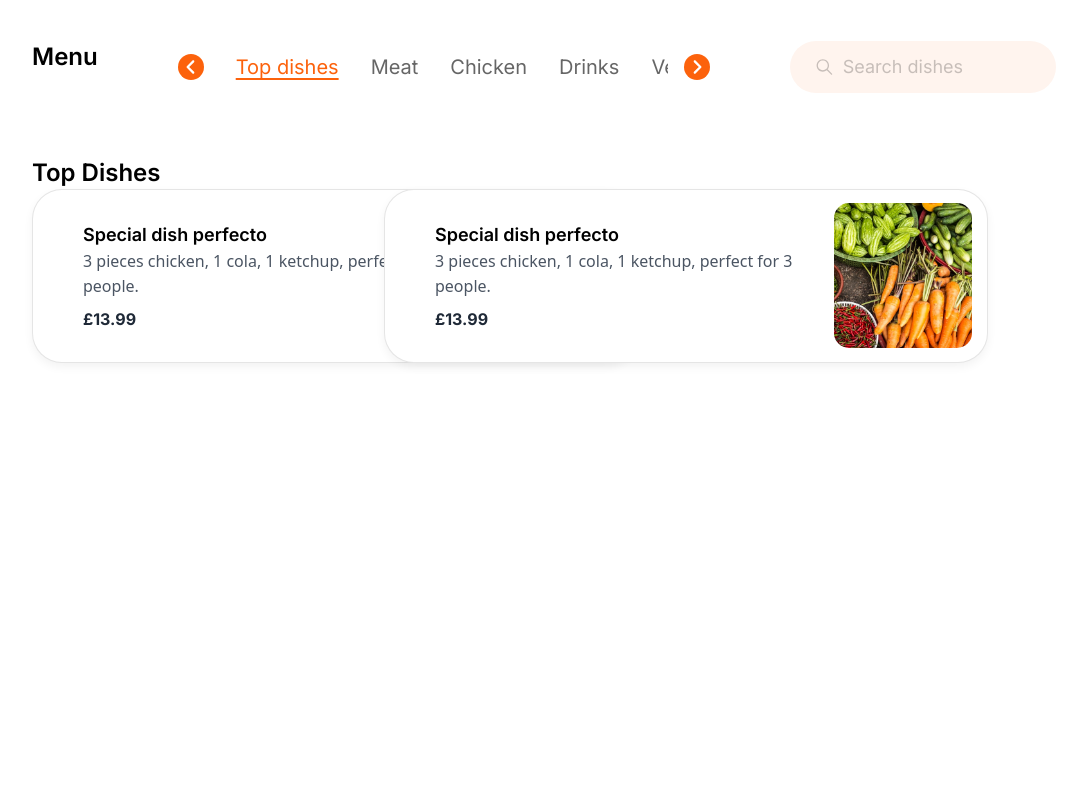
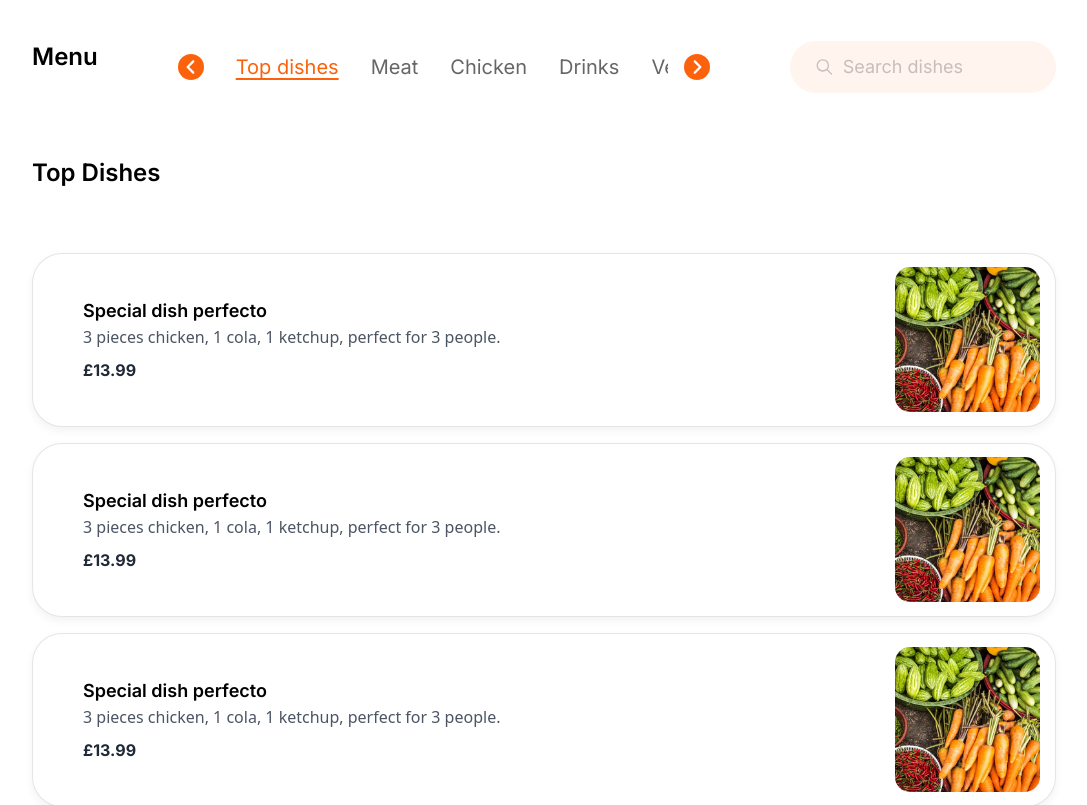
Before and after one commit to elsayedessam003/YumYum, a React (Vite) app in the folder Client/: page /restaurants/restaurant in a window 1280 px wide. Shown: the part 720-1525 px from the top of the page, without its empty margins (96-1183 px from the left). Before the commit the page ends 1115 px from the top, so only its background shows below. Built offline with nearby package versions, Linux system fonts and the light colour scheme.

Commit message:
Fixed the cards positions and added an order information page

```diff
--- a/Client/src/components/DishCard/DishCard.jsx
+++ b/Client/src/components/DishCard/DishCard.jsx
@@ -1,7 +1,8 @@
 import { useState, useRef, useEffect } from "react";
 import PropTypes from "prop-types";
+import { FaPlus } from "react-icons/fa";
 
-const DishCard = ({ name, description, price, image }) => {
+const DishCard = ({ name, description, price, image, setProduct }) => {
   const [mousePosition, setMousePosition] = useState({ x: 0, y: 0 });
   const [inside, setInside] = useState(false);
   const cardRef = useRef(null);
@@ -37,9 +38,13 @@ const DishCard = ({ name, description, price, image }) => {
     ? `radial-gradient(circle at ${mousePosition.x}px ${mousePosition.y}px, rgba(252, 98, 12, 0.2), rgba(255, 255, 255, 1))`
     : "white";
 
+  function handleProduct() {
+    setProduct({ name: name, content: description, price: price });
+  }
+
   return (
     <div
-        className="w-[604px] h-[174px] flex justify-end items-center p-[15px_15px_15px_34px] rounded-[30px] border border-black/10 bg-[rgba(252,98,12,0.07)] bg-white hover:shadow-lg transition-shadow"
+      className="min-w-[604px] h-[174px] flex justify-end items-center p-[15px_15px_15px_34px] rounded-[30px] border border-black/10 bg-[rgba(252,98,12,0.07)] bg-white hover:shadow-lg transition-shadow self-stretch cursor-pointer group"
       ref={cardRef}
       onMouseMove={handleMouseMove}
       style={{
@@ -49,20 +54,32 @@ const DishCard = ({ name, description, price, image }) => {
           ? "0 10px 20px rgba(0, 0, 0, 0.25)"
           : "0 4px 10px rgba(0, 0, 0, 0.05)",
       }}
+      onClick={handleProduct}
     >
-
       <div className="ml-4 flex-grow">
         <h3 className="text-lg font-semibold">{name}</h3>
-        <p className="text-gray-600 font-sans text-[16px] font-normal leading-[155.275%]">{description}</p>
+        <p className="text-gray-600 font-sans text-[16px] font-normal leading-[155.275%]">
+          {description}
+        </p>
         <p className="text-gray-800 font-bold mt-2">£{price}</p>
       </div>
 
-        <div className="w-[145px] h-[145px] rounded-[15px] object-cover object-center">
-        <img
-            className="object-cover w-full h-full rounded-[15px]"
-            src={image}
-            alt={name}
-        />
+      <div className="w-[145px] h-[145px] rounded-[15px] object-cover object-center overflow-hidden relative">
+        <img className="object-cover w-full h-full" src={image} alt={name} />
+
+        <div
+          className={
+            "absolute top-0 bg-black bg-opacity-20 w-full h-full opacity-0 group-hover:opacity-100 transition-all ease-linear"
+          }
+        ></div>
+
+        <div
+          className={
+            "absolute top-100 left-1/2 -translate-x-1/2 bg-project-orange border-2 aspect-square p-4 rounded-full border-white text-white text-2xl group-hover:top-1/2 group-hover:-translate-y-1/2 transition-all ease-linear"
+          }
+        >
+          <FaPlus />
+        </div>
       </div>
     </div>
   );
@@ -71,8 +88,9 @@ const DishCard = ({ name, description, price, image }) => {
 DishCard.propTypes = {
   name: PropTypes.string.isRequired,
   description: PropTypes.string.isRequired,
-    price: PropTypes.string.isRequired,
+  price: PropTypes.number.isRequired,
   image: PropTypes.string.isRequired,
+  setProduct: PropTypes.func.isRequired,
 };
 
 export default DishCard;
--- /dev/null
+++ b/Client/src/components/OrderPrepare.jsx
@@ -0,0 +1,113 @@
+import PropTypes from "prop-types";
+import Button from "./Button/Button.jsx";
+import { FaPlus, FaMinus } from "react-icons/fa";
+import { useRef, useState } from "react";
+import { FaPoundSign } from "react-icons/fa";
+
+OrderPrepare.propTypes = {
+  name: PropTypes.string.isRequired,
+  content: PropTypes.string.isRequired,
+  price: PropTypes.number.isRequired,
+};
+
+function OrderPrepare({ name, content, price, setProduct }) {
+  const image = useRef(null);
+  const [width, setWidth] = useState(0);
+  const outside = useRef(null);
+
+  function handleImageLoad(e) {
+    setWidth(e.target.naturalWidth);
+  }
+
+  function handleClick(e) {
+    if (e.target === outside.current) {
+      setProduct({});
+    }
+  }
+
+  return (
+    <div
+      className={
+        " top-0 w-full h-screen bg-black bg-opacity-50 z-10 fixed flex justify-center items-center"
+      }
+      onClick={handleClick}
+      ref={outside}
+    >
+      <div
+        className={`bg-white rounded-xl flex flex-col gap-6 pb-10`}
+        style={{ width: `${width}px` }}
+      >
+        <div className={"relative"}>
+          <img
+            src={"/Order.png"}
+            alt={"Order image"}
+            ref={image}
+            onLoad={handleImageLoad}
+          />
+
+          <div className={"px-10"}>
+            <p className={"absolute top-[80%] text-white text-2xl "}>{name}</p>
+          </div>
+        </div>
+
+        <div>
+          <div className={"px-10 flex flex-col gap-4"}>
+            <p className={"text-xl font-medium"}>Contents</p>
+
+            <p className={"text-black/45"}>{content}</p>
+          </div>
+        </div>
+
+        <div>
+          <div className={"px-10 flex flex-col gap-4"}>
+            <p className={"text-xl font-medium"}>Notes</p>
+
+            <textarea
+              name="notes"
+              id="notes"
+              placeholder={"add extra notes.."}
+              className={
+                "bg-black bg-opacity-[0.04] p-4 rounded-xl resize-none outline-1 focus:outline-black/30 min-h-32"
+              }
+            ></textarea>
+          </div>
+        </div>
+
+        <div>
+          <div className={"px-10 flex items-center justify-between gap-4"}>
+            <div className={"flex gap-8 items-center"}>
+              <Button variant={"outline"} rounding={"circle"} size={"medium"}>
+                <FaMinus className={"text-2xl"} />
+              </Button>
+
+              <p className={"text-3xl font-semibold"}>1</p>
+
+              <Button variant={"outline"} rounding={"circle"} size={"medium"}>
+                <FaPlus className={"text-2xl"} />
+              </Button>
+            </div>
+
+            <div className={"flex flex-col"}>
+              <p className={"font-medium text-black/60"}>TOTAL</p>
+              <div className={"flex items-center"}>
+                <FaPoundSign className={"text-xl"} />
+                <p className={"font-semibold text-2xl"}>{price}</p>
+              </div>
+            </div>
+          </div>
+        </div>
+
+        <div>
+          <div className={"px-10 flex flex-col gap-4"}>
+            <Button color={"white"} size={"large"} rounding={"rounded"}>
+              <FaPlus />
+              Add to cart
+            </Button>
+          </div>
+        </div>
+      </div>
+    </div>
+  );
+}
+
+export default OrderPrepare;
--- a/Client/src/pages/restaurant/Restaurant.jsx
+++ b/Client/src/pages/restaurant/Restaurant.jsx
@@ -10,12 +10,14 @@ import Slider from "../../components/Slider/Slider.jsx";
 import SliderItem from "../../components/Slider/SliderItem.jsx";
 import SearchBar from "../../components/SearchBar/SearchBar.jsx";
 import DishCard from "../../components/DishCard/DishCard.jsx";
+import OrderPrepare from "../../components/OrderPrepare.jsx";
 
 Restaurant.propTypes = {};
 
 function Restaurant() {
   const [category, setCategory] = useState("Top dishes");
   const [search, setSearch] = useState("");
+  const [product, setProduct] = useState({});
 
   const restaurantData = {
     name: "Burger Queen",
@@ -56,25 +58,82 @@ function Restaurant() {
     {
       name: "Special dish perfecto",
       description: "3 pieces chicken, 1 cola, 1 ketchup, perfect for 3 people.",
-      price: "13.99",
+      price: 13.99,
       image: "/public/Frame 48.png",
     },
     {
       name: "Special dish perfecto",
       description: "3 pieces chicken, 1 cola, 1 ketchup, perfect for 3 people.",
-      price: "13.99",
+      price: 13.99,
+      image: "/public/Frame 48.png",
+    },
+    {
+      name: "Special dish perfecto",
+      description: "3 pieces chicken, 1 cola, 1 ketchup, perfect for 3 people.",
+      price: 13.99,
+      image: "/public/Frame 48.png",
+    },
+    {
+      name: "Special dish perfecto",
+      description: "3 pieces chicken, 1 cola, 1 ketchup, perfect for 3 people.",
+      price: 13.99,
+      image: "/public/Frame 48.png",
+    },
+    {
+      name: "Special dish perfecto",
+      description: "3 pieces chicken, 1 cola, 1 ketchup, perfect for 3 people.",
+      price: 13.99,
+      image: "/public/Frame 48.png",
+    },
+    {
+      name: "Special dish perfecto",
+      description: "3 pieces chicken, 1 cola, 1 ketchup, perfect for 3 people.",
+      price: 13.99,
+      image: "/public/Frame 48.png",
+    },
+    {
+      name: "Special dish perfecto",
+      description: "3 pieces chicken, 1 cola, 1 ketchup, perfect for 3 people.",
+      price: 13.99,
+      image: "/public/Frame 48.png",
+    },
+    {
+      name: "Special dish perfecto",
+      description: "3 pieces chicken, 1 cola, 1 ketchup, perfect for 3 people.",
+      price: 13.99,
+      image: "/public/Frame 48.png",
+    },
+    {
+      name: "Special dish perfecto",
+      description: "3 pieces chicken, 1 cola, 1 ketchup, perfect for 3 people.",
+      price: 13.99,
       image: "/public/Frame 48.png",
     },
   ];
 
   return (
-    <div className="overflow-x-hidden">
+    <div className="overflow-x-hidden relative">
+      {product.name && (
+        <OrderPrepare
+          name={product.name}
+          content={product.content}
+          price={product.price}
+          setProduct={setProduct}
+        />
+      )}
+
       <div className="flex gap-4 px-8 py-8">
-        <Link to={"/"} className="text-project-orange underline underline-offset-4">
+        <Link
+          to={"/"}
+          className="text-project-orange underline underline-offset-4"
+        >
           Home
         </Link>
         {"  "}/{" "}
-        <Link to={`/restaurants`} className="text-project-orange underline underline-offset-4">
+        <Link
+          to={`/restaurants`}
+          className="text-project-orange underline underline-offset-4"
+        >
           Ismailia
         </Link>
         {"  "}/ <p>{restaurantData.name}</p>
@@ -108,10 +167,16 @@ function Restaurant() {
         </div>
       </div>
 
-      <RestaurantSection sectionName={"Restaurant Info"} className={"flex flex-col gap-8"}>
+      <RestaurantSection
+        sectionName={"Restaurant Info"}
+        className={"flex flex-col gap-8"}
+      >
         <p className="text-lg">{restaurantData.description}</p>
         <div className="flex flex-col gap-4">
-          <Hours openingHour={restaurantData.openingHour} closingHour={restaurantData.closingHour} />
+          <Hours
+            openingHour={restaurantData.openingHour}
+            closingHour={restaurantData.closingHour}
+          />
           <div className="flex items-center gap-2 text-black/60">
             <FaLocationDot className="text-xl" />
             <p>{restaurantData.address}</p>
@@ -124,18 +189,30 @@ function Restaurant() {
       </RestaurantSection>
 
       <RestaurantSection sectionName={"Menu"} className={"flex gap-20"}>
-        <Slider variant={"text"} choice={category} setChoice={setCategory} className={"flex-[2]"}>
+        <Slider
+          variant={"text"}
+          choice={category}
+          setChoice={setCategory}
+          className={"flex-[2]"}
+        >
           {restaurantData.categories.map((item) => {
             return <SliderItem label={item} value={item} key={item} />;
           })}
         </Slider>
         <div className={"flex-[1]"}>
-          <SearchBar placeHolder={"Search dishes"} search={search} setSearch={setSearch} />
+          <SearchBar
+            placeHolder={"Search dishes"}
+            search={search}
+            setSearch={setSearch}
+          />
         </div>
       </RestaurantSection>
 
-      <RestaurantSection sectionName={"Top Dishes"}>
-        <div className="grid grid-cols-1 sm:grid-cols-2 lg:grid-cols-2 xl:grid-cols-3 gap-8">
+      <RestaurantSection
+        sectionName={"Top Dishes"}
+        className={"flex flex-col gap-16"}
+      >
+        <div className="grid grid-cols-[repeat(auto-fill,minmax(614px,1fr))] gap-4">
           {dishes.map((dish, index) => (
             <DishCard
               key={index}
@@ -143,6 +220,7 @@ function Restaurant() {
               description={dish.description}
               price={dish.price}
               image={dish.image}
+              setProduct={setProduct}
             />
           ))}
         </div>
```
Also changed, not shown: Client/public/Order.png (added). Lines whose indentation alone changed are shown as unchanged.
